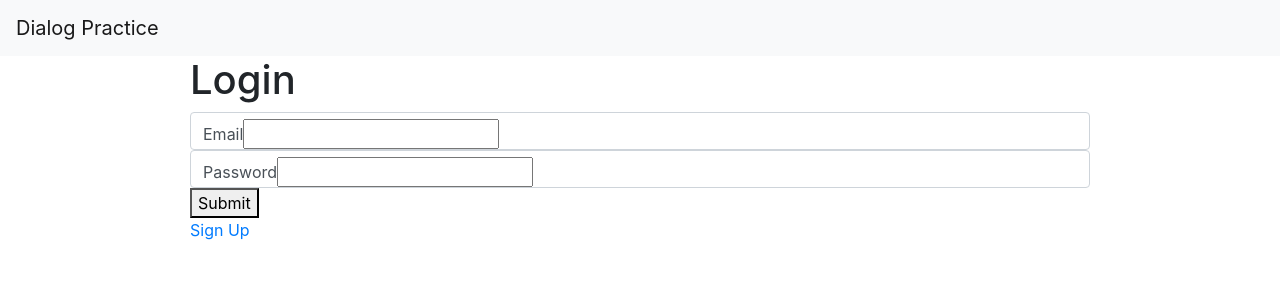
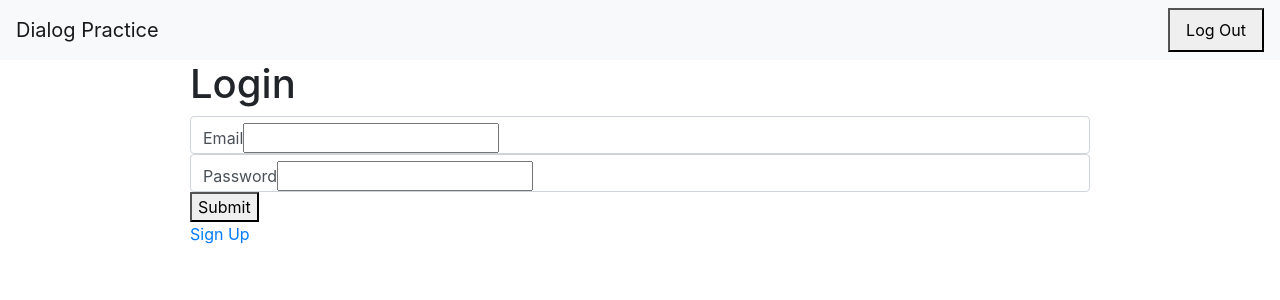
Before and after one commit to bpb54321/dialog-app, a React (Create React App) app: page /auth in a window 1280 px wide. Shown: the top 300 px of the page. Built offline with nearby package versions, Linux system fonts and the light colour scheme.

Commit message:
Added a logout button.

```diff
--- a/src/App.tsx
+++ b/src/App.tsx
@@ -50,8 +50,9 @@ export class App extends React.Component<AppProps, AppState> {
                   return (
                     <>
                       <header>
-                        <nav className="navbar navbar-light bg-light">
+                        <nav className="navbar navbar-light bg-light justify-content-between">
                           <Link className="navbar-brand app__home-link" to={"/"}>Dialog Practice</Link>
+                          <button className={"nav-link"}>Log Out</button>
                         </nav>
                       </header>
                       <main className={"app__main"}>
```
